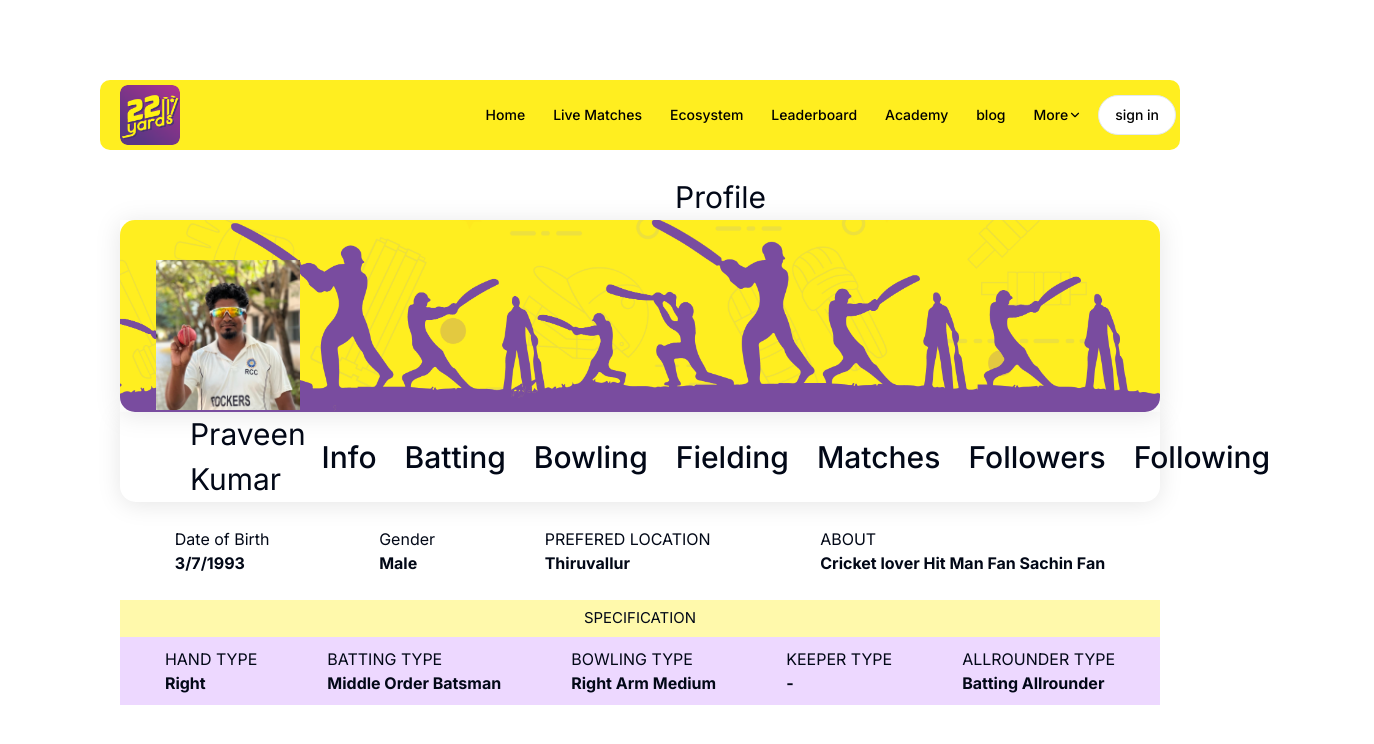
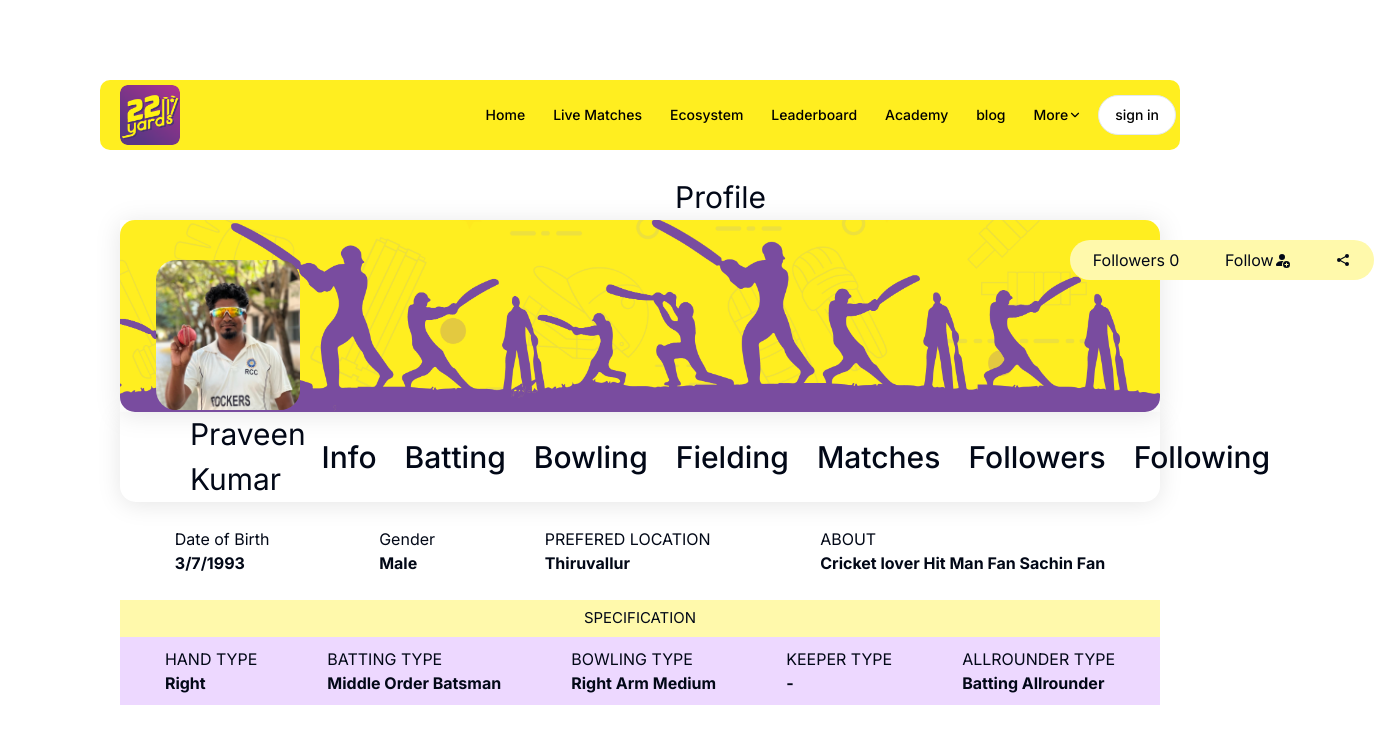
Before and after one commit to DhruvGhatge/22-YARDS, a Next.js app: page /Player-Profile in a window 1280 px wide. Shown: the top 744 px of the page, 1374 px wide, since content can reach past the window. Built offline with nearby package versions, Linux system fonts and the light colour scheme.

Commit message:
player profile ui ready

```diff
--- a/src/app/Player-Profile/page.tsx
+++ b/src/app/Player-Profile/page.tsx
@@ -3,6 +3,9 @@
 import StatsCard from './StatsCard';
 import styles from './StatsCard.module.css';
 import  Info  from './info';
+import Matchcards from '../Team-Profile/MatchCards';
+import { BsPersonFillAdd } from "react-icons/bs";
+import { GiShare } from "react-icons/gi";
 import { useState, ReactElement, ComponentType } from 'react';
 import {
     Menubar,
@@ -73,14 +76,18 @@ export default function PlayerProfile(){
 <div>
 <div className="backgroundImage">
       <img src="image\teamProfilebanner.png" className="background" style={{borderRadius: "15px"}}></img>
-      <img src="image\praveenkumar.jpg" alt="" className="overlay" height={100}/>
-
+      <img src="image\praveenkumar.jpg" alt="" className="overlay" height={100} style={{borderRadius: "20px"}}/>
+      <div className='socialbar'>
+        <div>Followers 0</div>
+        <div style={{display: "flex", alignItems: "center"}}>Follow <BsPersonFillAdd /></div>
+        <div><GiShare /></div>
+      </div>
       <div style={{marginTop: "25px", display: "flex", justifyContent: "space-between",
     alignItems: "center", marginRight: "70px"}}>
         </div></div><div className="menuitem">
       <div style={{ marginLeft: '70px' } }>
 
-  <h1 style={{fontSize: "2.34vw"}}>Praveen Kumar</h1>
+  <h1 style={{fontSize: "2.34vw", }}>Praveen Kumar</h1>
 
   </div>
 
@@ -120,7 +127,7 @@ export default function PlayerProfile(){
   </MenubarMenu>
 
   <MenubarMenu>
-    <MenubarTrigger style={{fontSize: "30px"}} onClick={() => handleButtonClick(<></>)}>Matches</MenubarTrigger>
+    <MenubarTrigger style={{fontSize: "30px"}} onClick={() => handleButtonClick(<Matchcards/>)}>Matches</MenubarTrigger>
   </MenubarMenu>
 
   <MenubarMenu>
--- a/src/app/globals.css
+++ b/src/app/globals.css
@@ -85,6 +85,20 @@
         margin-top: 40px;
       }
 
+      .socialbar{
+        position: absolute;
+    z-index: 1;
+    margin-left: 950px;
+    width: 304px;
+    height: 40px;
+    border-radius: 30px;
+    margin-top: 20px;
+    background: #fff9ab;
+    display: flex;
+    align-items: center;
+    justify-content: space-around;
+      }
+
       .overlay-text {
         position: absolute;
         z-index: 1; /* Ensures the overlay image is on top */
```
